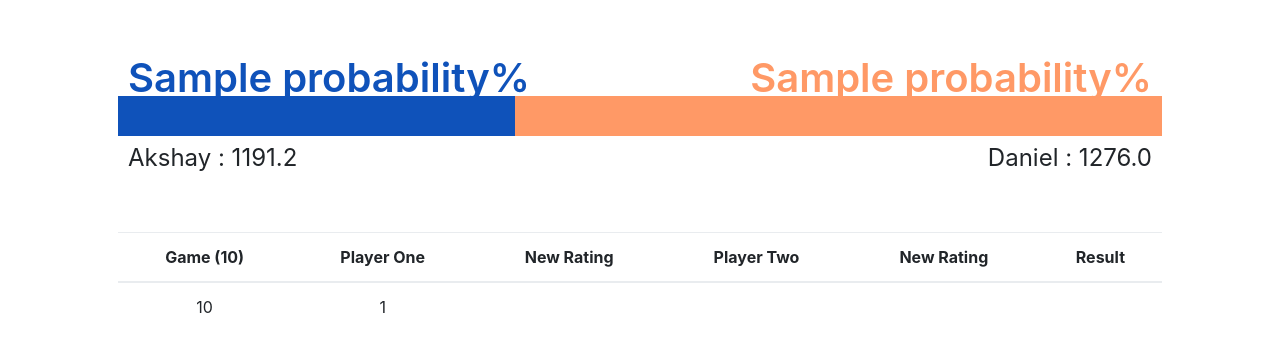
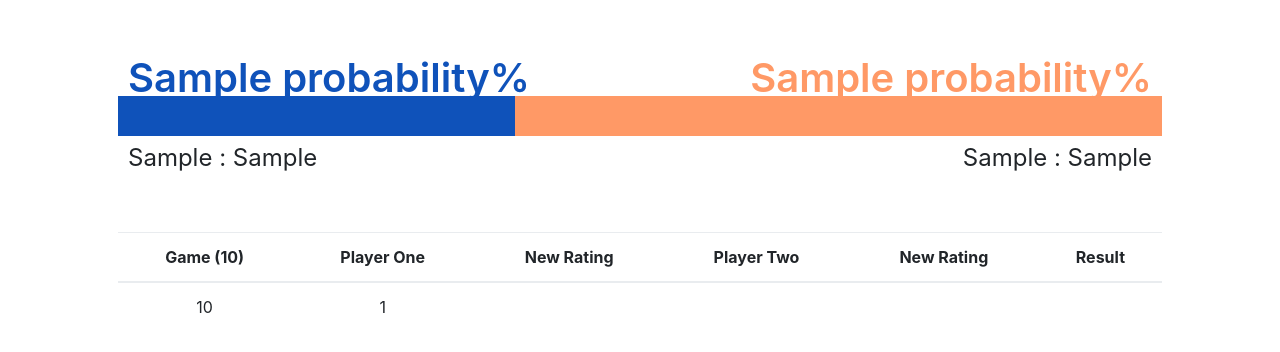
Before and after one commit to dajingster/elo, a Flask app: template templates/predicresults.html in a window 1280 px wide. Shown: the part 76-428 px from the top of the page. Run offline with Flask 2, Linux system fonts and the light colour scheme; the template is opened without the code that fills it: most values are stand-ins (such as "Sample title", 1, 10 or a date in 2020); some libraries are stand-ins or nearby versions.

Commit message:
Add files via upload

```diff
--- a/templates/predicresults.html
+++ b/templates/predicresults.html
@@ -39,7 +39,7 @@
             top: 9em;
             left: 10%;
             ">
-    	Akshay : 1191.2 </div>
+    	{{player_one[0]}} : {{player_one[1]}} </div>
 
 <div style="
             font-weight: 400;
@@ -48,7 +48,7 @@
             top: 9em;
             right: 10%;
             ">
-    	Daniel : 1276.0 </div>
+    	{{player_two[0]}} : {{player_two[1]}} </div>
 
 <br>
     <br>
```
